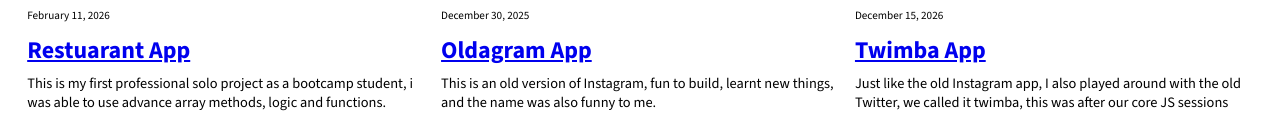
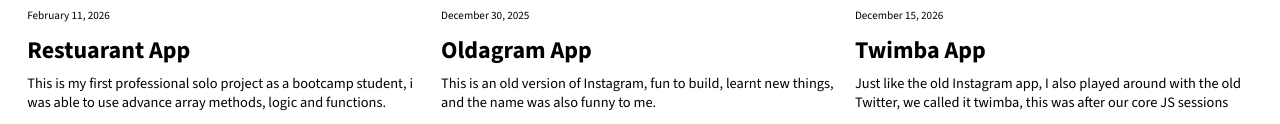
Before and after one commit to Samuelmusic1/Learning-Journal, a website built with Vite: page index.html in a window 1280 px wide. Shown: the part 622-746 px from the top of the page. Built offline with nearby package versions, Linux system fonts and the light colour scheme.

Commit message:
Update style.css

```diff
--- a/css/style.css
+++ b/css/style.css
@@ -221,7 +221,7 @@ footer > p:last-of-type {
     display: none;
  }
 
-.card > a {
+.card > h3 > a {
     text-decoration: none;
     color: inherit;
 }
```
